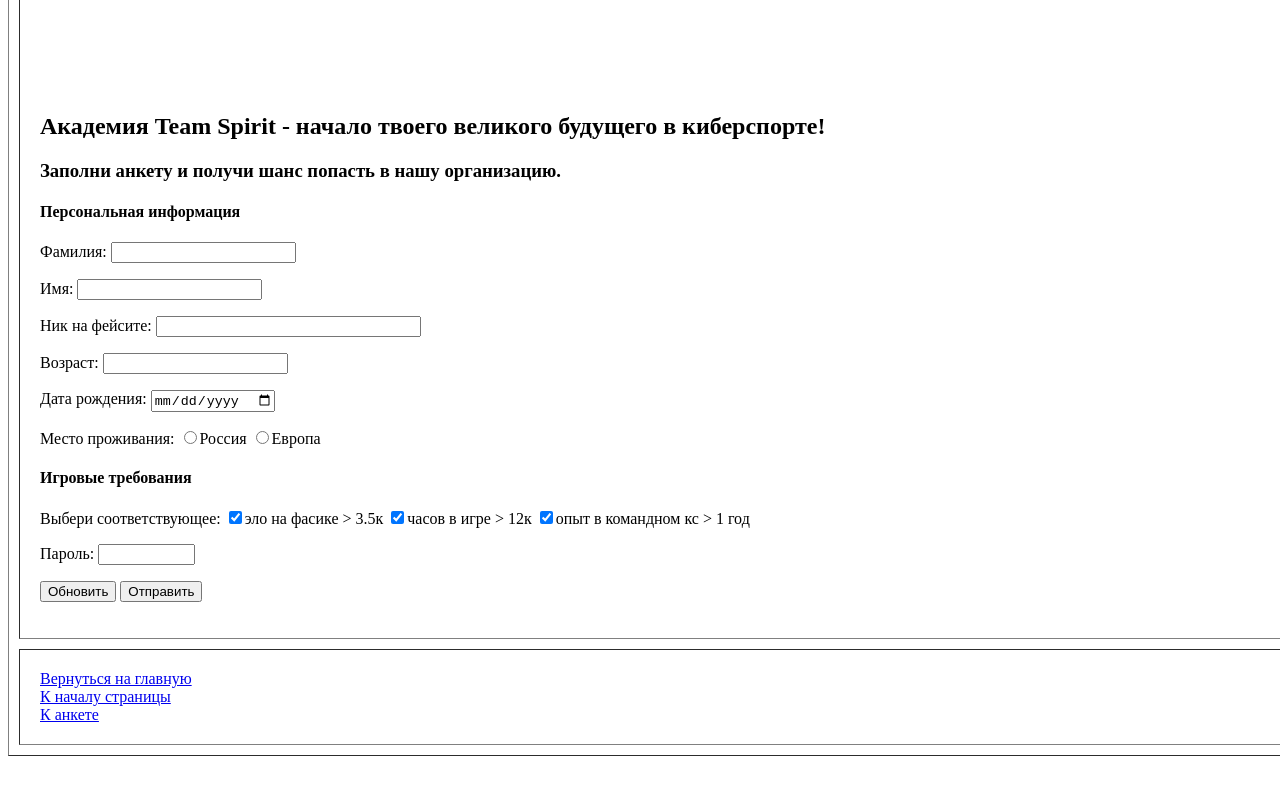
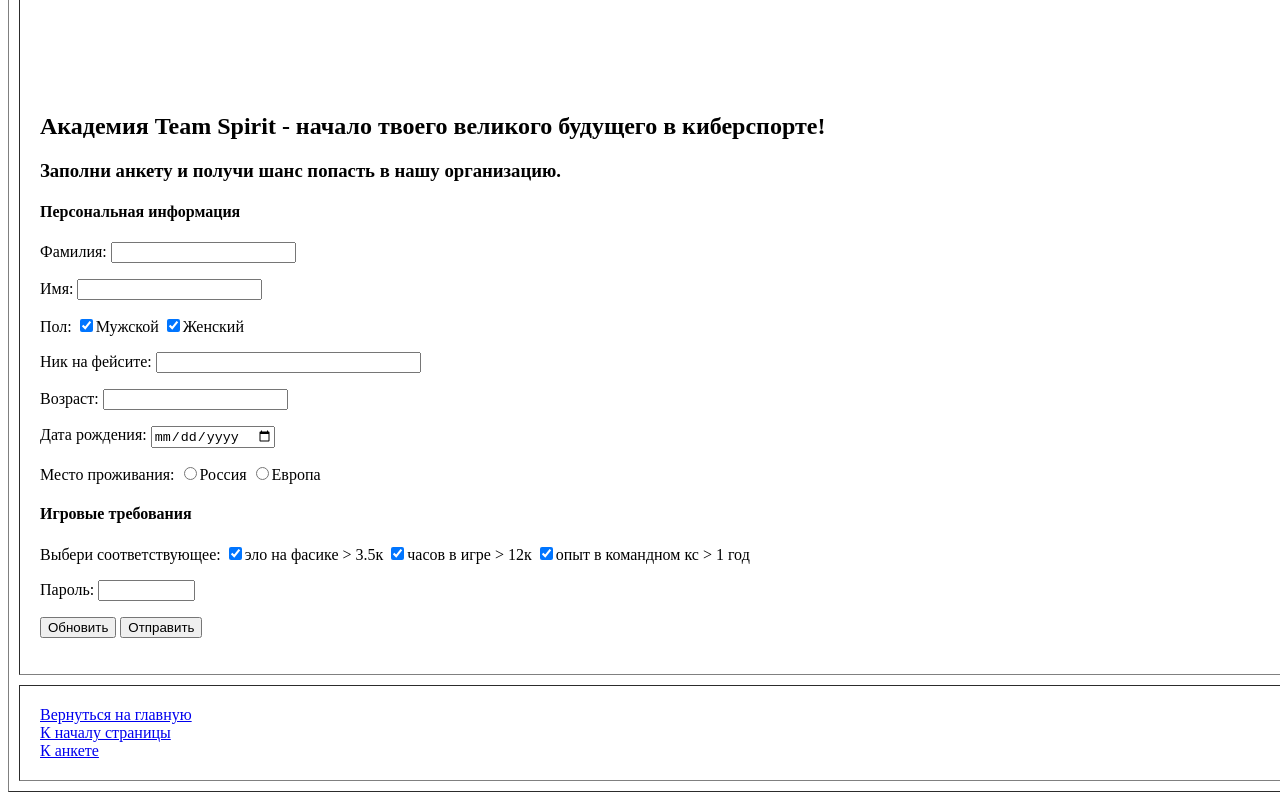
Before and after one commit to unp7ugg3d/Tsygankov-Danil, a plain HTML site: page academy.html in a window 1280 px wide. Shown: the part 1040-1840 px from the top of the page. Before the commit the page ends 1804 px from the top, so only its background shows below. Drawn offline with Linux system fonts and the light colour scheme.

Commit message:
Update academy.html

```diff
--- a/academy.html
+++ b/academy.html
@@ -34,6 +34,8 @@
             <h4>Персональная информация</h4>
             <p>Фамилия: <input type="Text" name="last_name" size=20></p>
             <p>Имя: <input type="Text" name="name" size=20></p>
+            <p>Пол: <input type="Checkbox" name="me"checked>Мужской
+<input type="Checkbox" name="wo"  checked>Женский</p>
             <p>Ник на фейсите: <input type="Text" name="nick" size=30></p>
             <p>Возраст: <input type="Number" name="age" size=2></p>
             <p>Дата рождения: <input type="date" name="user_date"></p>
```
